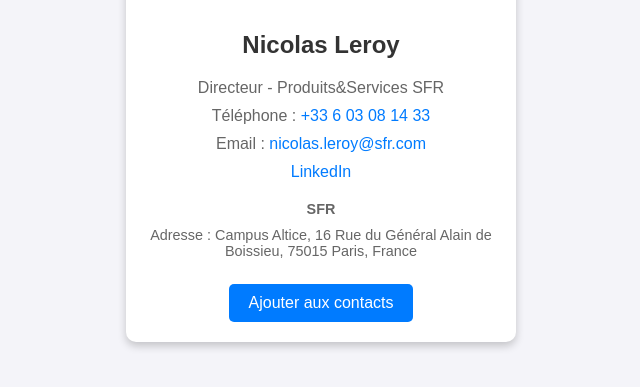
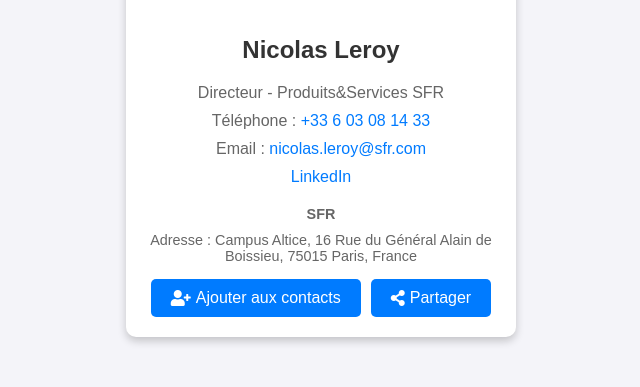
Before and after one commit to directorycartedevisite/NLEROY, a plain HTML site: page index.html in a window 1280 px wide. Shown: the part 307-694 px from the top of the page, without its empty margins (319-959 px from the left). Drawn offline with Linux system fonts and the light colour scheme.

Commit message:
Update index.html

```diff
--- a/index.html
+++ b/index.html
@@ -4,6 +4,7 @@
     <meta charset="UTF-8">
     <meta name="viewport" content="width=device-width, initial-scale=1.0">
     <title>Carte de Visite Numérique</title>
+    <link rel="stylesheet" href="https://cdnjs.cloudflare.com/ajax/libs/font-awesome/5.15.3/css/all.min.css">
     <style>
         body {
             font-family: Arial, sans-serif;
@@ -59,17 +60,25 @@
             margin-top: 20px;
             font-size: 0.9em;
         }
-        .add-contact-btn {
+        .action-buttons {
+            display: flex;
+            justify-content: center;
+            gap: 10px;
+            margin-top: 15px;
+        }
+        .action-btn {
             background-color: #007BFF;
             color: white;
             border: none;
             padding: 10px 20px;
             border-radius: 5px;
             cursor: pointer;
-            margin-top: 15px;
             font-size: 1em;
+            display: flex;
+            align-items: center;
+            gap: 5px;
         }
-        .add-contact-btn:hover {
+        .action-btn:hover {
             background-color: #0056b3;
         }
     </style>
@@ -89,7 +98,14 @@
             <p><strong>SFR</strong></p>
             <p>Adresse : Campus Altice, 16 Rue du Général Alain de Boissieu, 75015 Paris, France</p>
         </div>
-        <button class="add-contact-btn" onclick="addToContacts()">Ajouter aux contacts</button>
+        <div class="action-buttons">
+            <button class="action-btn" onclick="addToContacts()">
+                <i class="fas fa-user-plus"></i> Ajouter aux contacts
+            </button>
+            <button class="action-btn" onclick="shareContact()">
+                <i class="fas fa-share-alt"></i> Partager
+            </button>
+        </div>
     </div>
 
     <script>
@@ -133,6 +149,22 @@ END:VCARD`;
             document.body.removeChild(link);
         }
     }
+
+    function shareContact() {
+        const contactInfo = {
+            title: 'Contact de Nicolas Leroy',
+            text: 'Nicolas Leroy\nDirecteur - Produits&Services SFR\nTél: +33 6 03 08 14 33\nEmail: nicolas.leroy@sfr.com',
+            url: window.location.href
+        };
+
+        if (navigator.share) {
+            navigator.share(contactInfo)
+                .then(() => console.log('Partage réussi'))
+                .catch((error) => console.log('Erreur lors du partage', error));
+        } else {
+            alert('Le partage n\'est pas pris en charge par votre navigateur. Vous pouvez copier l\'URL et la partager manuellement.');
+        }
+    }
     </script>
 </body>
 </html>
```
